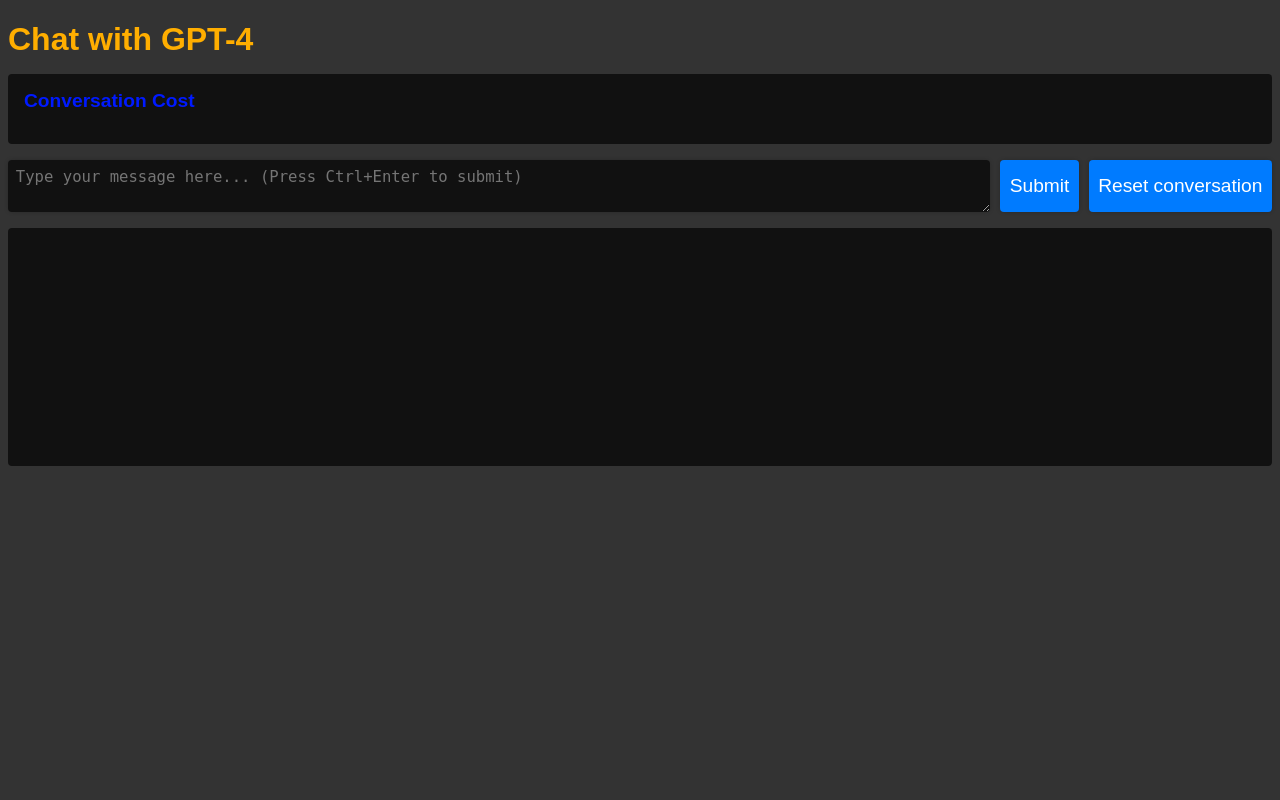
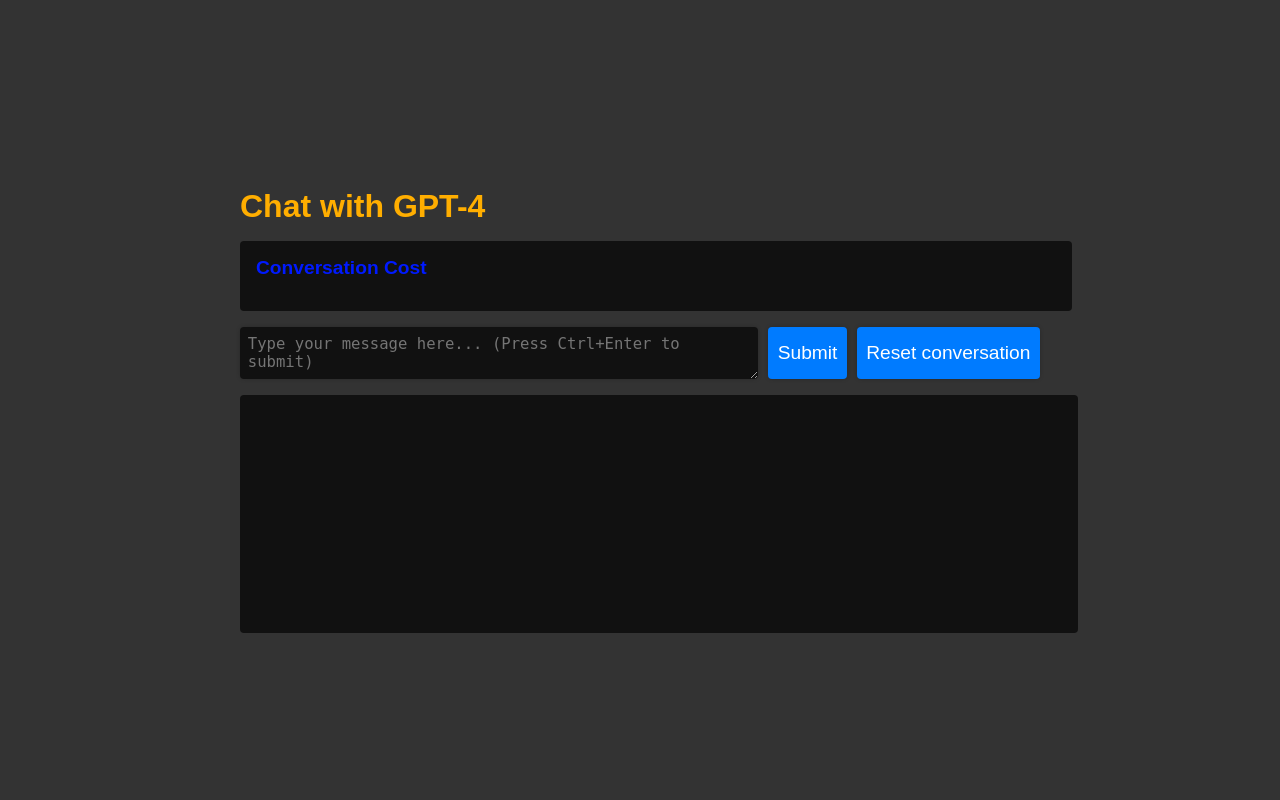
Before and after one commit to pati-dev/sasta-chatgpt, a Flask app: page / in a window 1280 px wide. Run offline with Flask 2, Linux system fonts and the light colour scheme.

Commit message:
update webpage to look a little cleaner and center aligned

```diff
--- a/templates/index.html
+++ b/templates/index.html
@@ -7,6 +7,12 @@
             font-family: Arial, sans-serif;
         background-color: #333333;
         color: #ffae00;
+        margin: 0;
+        display: flex;
+        flex-direction: column;
+        justify-content: center;
+        align-items: center;
+        height: 100vh;
       }
       h1 {
             font-size: 2em;
@@ -48,6 +54,7 @@
         min-height: 200px;
         font-size: 1.2em;
         overflow-y: scroll;
+        width: 100%;
       }
       .bot-message {
             margin-bottom: 1em;
@@ -59,6 +66,7 @@
         border-radius: 4px;
         padding: 1em;
         margin-bottom: 1em;
+        width: 100%;
       }
       #cost-section h2 {
             margin-top: 0;
@@ -72,6 +80,7 @@
     </style>
   </head>
   <body>
+    <div style="max-width: 800px; width: 100%;">
       <h1>Chat with GPT-4</h1>
       <div id="cost-section">
         <h2>Conversation Cost</h2>
@@ -83,40 +92,22 @@
         <button type="button" id="reset-button">Reset conversation</button>
       </form>
       <div id="chat-log"></div>
+    </div>
     <script>
       const form = document.getElementById('chat-form');
       const userInput = document.getElementById('user-input');
       const chatLog = document.getElementById('chat-log');
       const resetButton = document.getElementById('reset-button');
       const costElement = document.getElementById('cost');
+
       function updateCost(cost) {
             costElement.innerText = 'Total cost incurred so far: $' + cost;
       }
-
       form.addEventListener('submit', (event) => {
             event.preventDefault();
         const content = userInput.value.trim();
-        if (content !== '') {
-          const xhr = new XMLHttpRequest();
-          xhr.onreadystatechange = () => {
-            if (xhr.readyState === 4 && xhr.status === 200) {
-              const response = JSON.parse(xhr.responseText).response;
-              const cost = JSON.parse(xhr.responseText).cost;
-              chatLog.innerHTML += '<p class="bot-message">Bot:<pre>' + response + '</pre></p>';
-              chatLog.scrollTop = chatLog.scrollHeight;
-              updateCost(cost);
-              userInput.value = '';
-            }
-          };
-          xhr.open('POST', '/chat', true);
-          xhr.setRequestHeader('Content-type', 'application/x-www-form-urlencoded');
-          xhr.send('content=' + encodeURIComponent(content));
-          chatLog.innerHTML += '<p>' + 'You: ' + content.replace(/\n/g, '<br>') + '</p>';
-          chatLog.scrollTop = chatLog.scrollHeight;
-          userInput.value = '';
-        }
+  sendMessageToBot(content);
       });
-
       userInput.addEventListener('keydown', (event) => {
             if (event.keyCode === 13 && event.shiftKey) {
               event.preventDefault();
@@ -128,18 +119,22 @@
                   event.preventDefault();
         }
       });
-
-      form.addEventListener('submit', (event) => {
-        event.preventDefault();
-        const content = userInput.value.trim();
+      resetButton.addEventListener('click', () => {
+            chatLog.innerHTML = '';
+        userInput.value = 'reset';
+  sendMessageToBot('reset');
+      });
+      function sendMessageToBot(content) {
       if (content !== '') {
               const xhr = new XMLHttpRequest();
           xhr.onreadystatechange = () => {
                 if (xhr.readyState === 4 && xhr.status === 200) {
-              const response = JSON.parse(xhr.responseText).response;
+                  const responseObj = JSON.parse(xhr.responseText);
+              const response = responseObj.response;
+              const cost = responseObj.cost;
               chatLog.innerHTML += '<p class="bot-message">Bot:<pre>' + response + '</pre></p>';
               chatLog.scrollTop = chatLog.scrollHeight;
-            userInput.value = '';
+              updateCost(cost);
             }
           };
           xhr.open('POST', '/chat', true);
@@ -149,12 +144,7 @@
           chatLog.scrollTop = chatLog.scrollHeight;
           userInput.value = '';
        }
-      });
-
-      resetButton.addEventListener('click', () => {
-        chatLog.innerHTML = '';
-        userInput.value = 'reset';
-      });
+      }
     </script>
   </body>
 </html>
```
Lines whose indentation alone changed are shown as unchanged.
